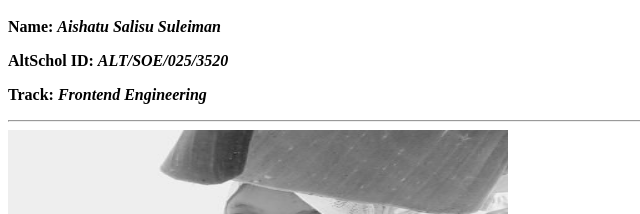
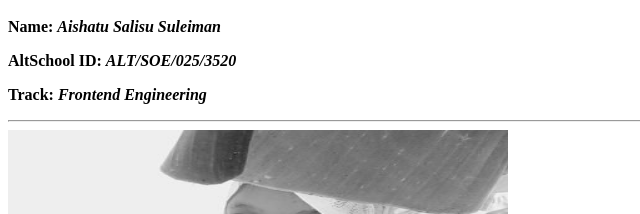
Before and after one commit to ssaysha/altsch_2, a plain HTML site: page index.html in a window 1280 px wide. Shown: the part 236-450 px from the top of the page, 0-640 px from the left. Drawn offline with Linux system fonts and the light colour scheme.

Commit message:
altschool spelling correction

```diff
--- a/index.html
+++ b/index.html
@@ -23,7 +23,7 @@
     </p>
     <p>
       <b
-        >AltSchol ID: <span><i>ALT/SOE/025/3520</i></span></b
+        >AltSchool ID: <span><i>ALT/SOE/025/3520</i></span></b
       >
     </p>
     <p>
```
